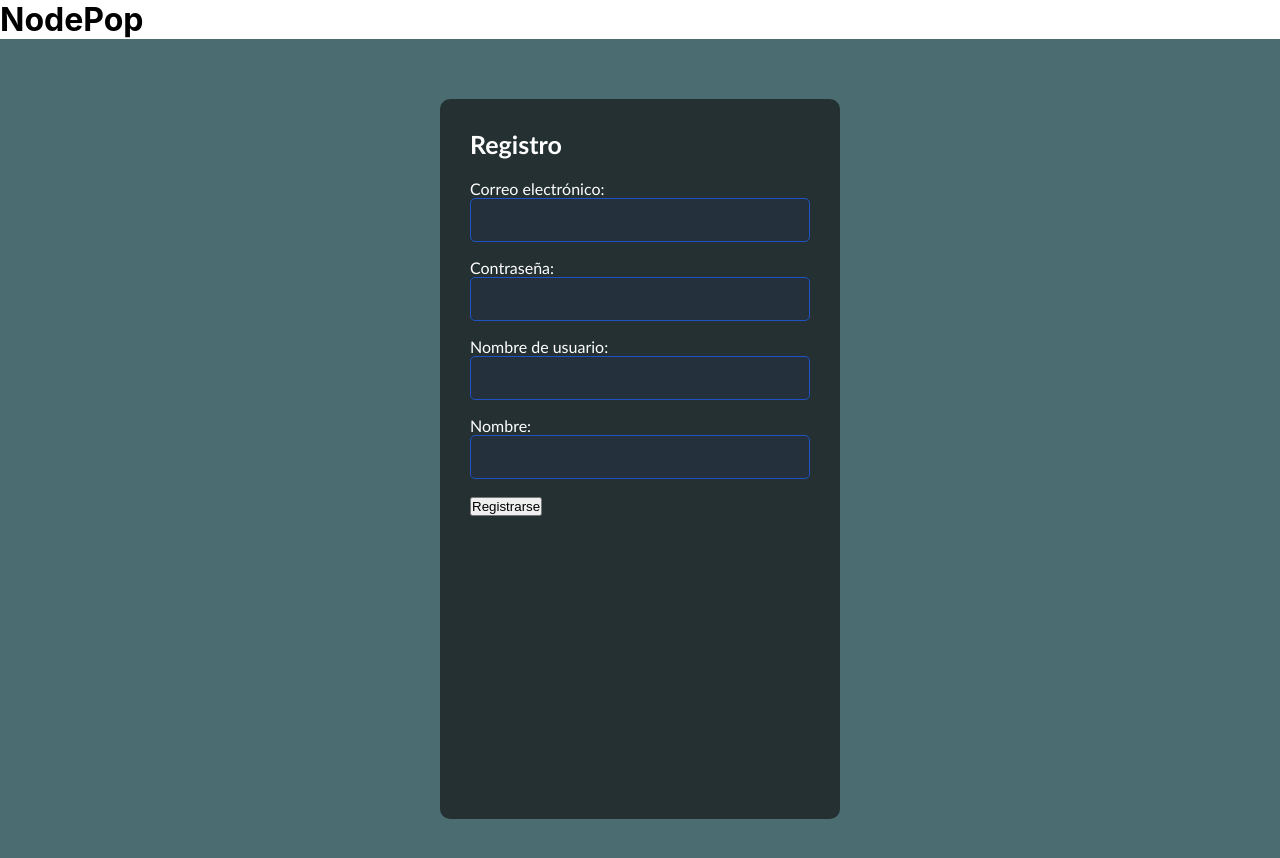
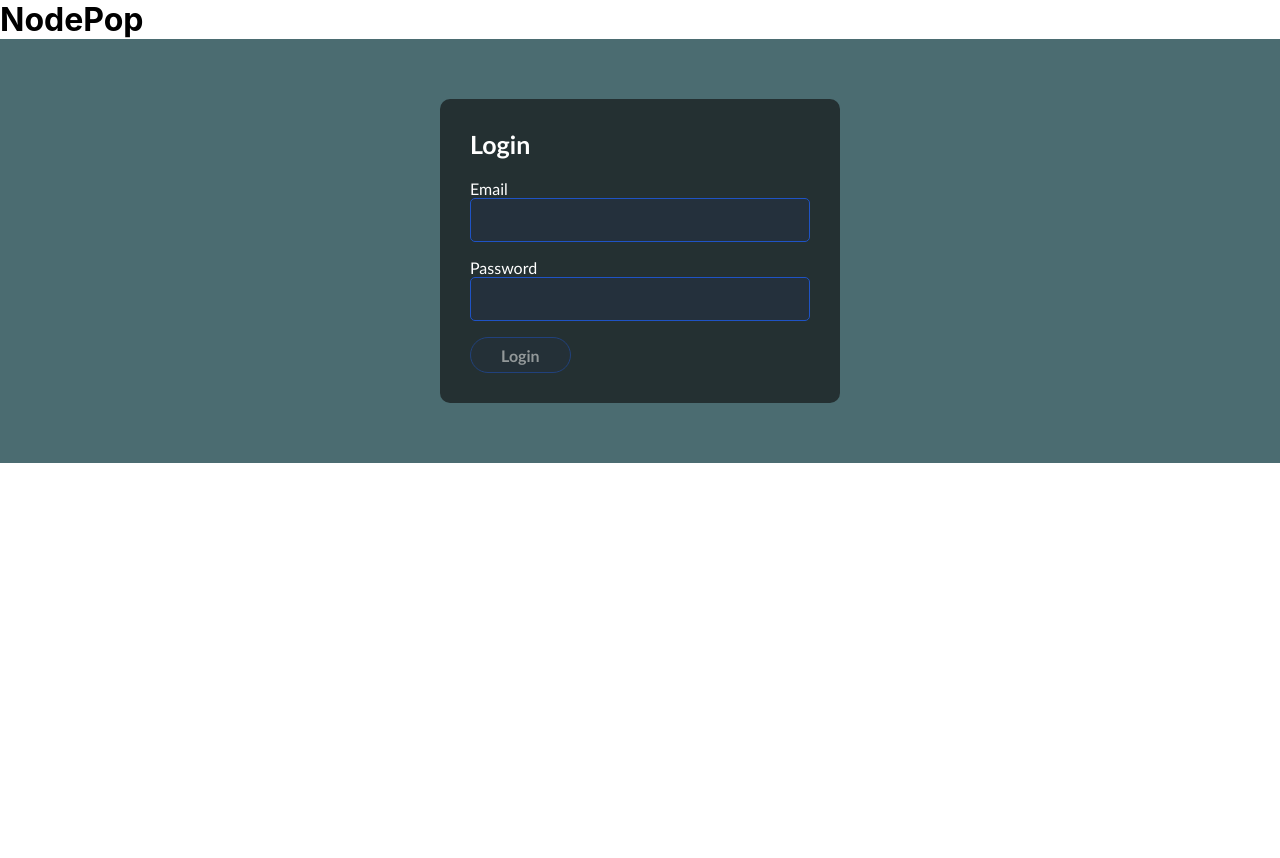
Before and after one commit to Javsmar/Nodepop-React, a React (Create React App) app: page / in a window 1280 px wide. Shown: the top 858 px of the page. After the commit the page ends 800 px from the top, so only its background shows below. Built offline with nearby package versions, Linux system fonts and the light colour scheme.

Commit message:
Login and control input

```diff
--- a/package.json
+++ b/package.json
@@ -11,6 +11,7 @@
     "react-dom": "^18.2.0",
     "react-router-dom": "^6.20.1",
     "react-scripts": "5.0.1",
+    "styled-components": "^6.1.1",
     "web-vitals": "^2.1.4"
   },
   "scripts": {
--- a/src/App.js
+++ b/src/App.js
@@ -1,12 +1,20 @@
-import { Routes, Route, Navigate } from "react-router-dom";
-
 import Register from "./components/RegisterPage/RegisterPage";
+import LoginPage from "./components/LoginPage/LoginPage";
+import ShowProducts from "./components/ShowProducts";
+import { useState } from "react";
 
 function App() {
+  //const [isRegister, setIsRegister] = useState(false);
+  const [isLogged, setIsLogged] = useState(false);
+
+  const  handleLogin = () => {
+    //setIsRegister(false);
+    setIsLogged(true);
+  };
   return (
     <div className="App">
       <h1>NodePop</h1>
-    <Register />
+      {isLogged ? <ShowProducts /> : <LoginPage onLogin={handleLogin} />}
     </div>
   );
 }
--- a/src/api/registerAndLogin.js
+++ b/src/api/registerAndLogin.js
@@ -24,10 +24,8 @@ export const login = credentials => {
   });
 };
 
-// Función para cerrar sesión
 export const logout = () => {
   return Promise.resolve().then(() => {
-    // Elimina el token de autorización y limpia el almacenamiento local
     removeAuthorizationHeader();
     storage.remove('auth');
   });
--- /dev/null
+++ b/src/components/Button/Button.js
@@ -0,0 +1,36 @@
+import styled from 'styled-components';
+
+const accentColor = '#24303c';
+
+const Button = styled.button`
+  cursor: pointer;
+  border-radius: 9999px;
+  border-style: solid;
+  border-width: 1px;
+  background-color: ${props =>
+    props.$variant === 'primary' ? accentColor : 'white'};
+  border-color: #1f53c5;
+  color: ${props => (props.$variant === 'primary' ? 'white' : accentColor)};
+  display: inline-flex;
+  align-items: center;
+  font: inherit;
+  font-weight: bold;
+  min-height: 36px;
+  justify-content: center;
+  min-width: 72px;
+  outline-style: none;
+  opacity: ${props => (props.disabled ? 0.5 : 1)};
+  padding: 0 30px;
+  pointer-events: ${props => (props.disabled ? 'none' : 'auto')};
+  text-decoration: none;
+  transition: background-color 0.2s;
+
+  &:hover {
+    background-color: ${props =>
+      props.$variant === 'primary'
+        ? '#4b6c71'
+        : 'rgba(29, 161, 242, 0.1)'};
+  }
+`;
+
+export default Button;
--- a/src/components/LoginPage/LoginPage.js
+++ b/src/components/LoginPage/LoginPage.js
@@ -0,0 +1,59 @@
+import { useState } from "react";
+import { login } from "../../api/registerAndLogin";
+import './style.css'
+import Button from "../Button/Button";
+
+function LoginPage({ onLogin }) {
+
+  const [email, setEmail] = useState('');
+  const [password, setPassword] = useState('');
+
+  const handleSubmit = async (event) => {
+    event.preventDefault();
+
+    await login({
+      email,
+      password,
+    });
+    onLogin();
+  };
+
+  const handleMailChange = (event) => {
+    setEmail(event.target.value);
+  };
+
+  const handlePasswordChange = (event) => {
+    setPassword(event.target.value);
+  };
+
+  const disabled = !(email && password)
+
+
+  return (
+    <div className="containerLoginPage">
+      <div className="loginPage">
+        <h1>Login</h1>
+        <form onSubmit={handleSubmit}>
+          <label>
+            Email
+            <input className="control" type="email" name="email" onChange={handleMailChange} required/>
+          </label>
+          <label>
+            Password
+            <input className="control" type="password" name="password" onChange={handlePasswordChange} required/>
+          </label>
+          <Button
+            type="submit"
+            $variant="primary"
+            className="loginForm-submit"
+            disabled={disabled}
+            >
+            Login
+          </Button>
+        </form>
+      </div>
+    </div>
+  );
+}
+
+export default LoginPage;
--- /dev/null
+++ b/src/components/LoginPage/style.css
@@ -0,0 +1,45 @@
+* {
+  margin: 0;
+  padding: 0;
+  box-sizing: border-box;
+}
+
+.containerLoginPage{
+  width: 100%;
+  background: #4b6c71;
+  padding: 30px;
+}
+
+.containerLoginPage h1{
+  font-size: 25px;
+  margin-bottom: 20px;
+}
+
+.loginPage{
+  width: 400px;
+  background: #243032;
+  padding: 30px;
+  margin: auto;
+  margin-top: 30px;
+  margin-bottom: 30px;
+  border-radius: 10px;
+  font-family: 'calibri';
+  color: white;
+}
+
+.loginPage h2{
+  font-size: 25px;
+  margin-bottom: 20px;
+}
+
+.control{
+  width: 100%;
+  background: #24303c;
+  color: white;
+  padding: 10px;
+  border-radius: 5px;
+  margin-bottom: 16px;
+  border: 1px solid #1f53c5;
+  font-family: 'calibri';
+  font-size: 18px;
+}
--- a/src/components/RegisterPage/RegisterPage.js
+++ b/src/components/RegisterPage/RegisterPage.js
@@ -2,8 +2,10 @@ import React, { useEffect, useState } from "react";
 
 import { register } from '../../api/registerAndLogin';
 import './style.css'
+import Button from "../Button/Button";
 
-const Register = () => {
+function Register({ onRegister }){
+
   const initialFormData = {
     email: '',
     password: '',
@@ -31,7 +33,7 @@ const Register = () => {
     try {
       await register(formData);
       setSuccessMessage('Registro exitoso');
-      console.log('Registro exitoso');
+      onRegister();
     } catch (error) {
       console.error('Error durante el registro mensage:', error);
       if (error.response && error.response.status === 500){
@@ -60,25 +62,32 @@ const Register = () => {
         <h2>Registro</h2>
         <form onSubmit={handleSubmit}>
           <label>
-            Correo electrónico:
+            email:
             <input className="controls" type="email" name="email" value={formData.email} onChange={handleChange} required />
           </label>
           <br />
           <label>
-            Contraseña:
+            Password:
             <input className="controls" type="password" name="password" value={formData.password} onChange={handleChange} required />
           </label>
           <br />
           <label>
-            Nombre de usuario:
+            User Name:
             <input className="controls" type="text" name="username" value={formData.username} onChange={handleChange} required />
           </label>
           <br />
           <label>
-            Nombre:
+            Name:
             <input className="controls" type="text" name="name" value={formData.name} onChange={handleChange} required />
           </label>
           <br />
+          <Button
+          type="submit"
+          $variant="primary"
+          className="loginRegister-submit"
+          >
+            Registrarse
+          </Button>
           <button type="submit">Registrarse</button>
           <br />
           {successMessage && <div className="success-message">{successMessage}</div>}
--- a/src/components/ShowProducts.js
+++ b/src/components/ShowProducts.js
@@ -1,12 +1,9 @@
-import { useEffect, useState } from 'react';
-
-const showProducts = () => {
+const ShowProducts = () => {
   return (
     <div>
-      <h1>No</h1>
-
+      <h1>Products</h1>
     </div>
   )
 }
 
-export default showProducts
+export default ShowProducts;
```
Also changed, not shown: ejemplos.js (+8 -0 lines), 1 other file (tests, documents, lock files or other folders).
